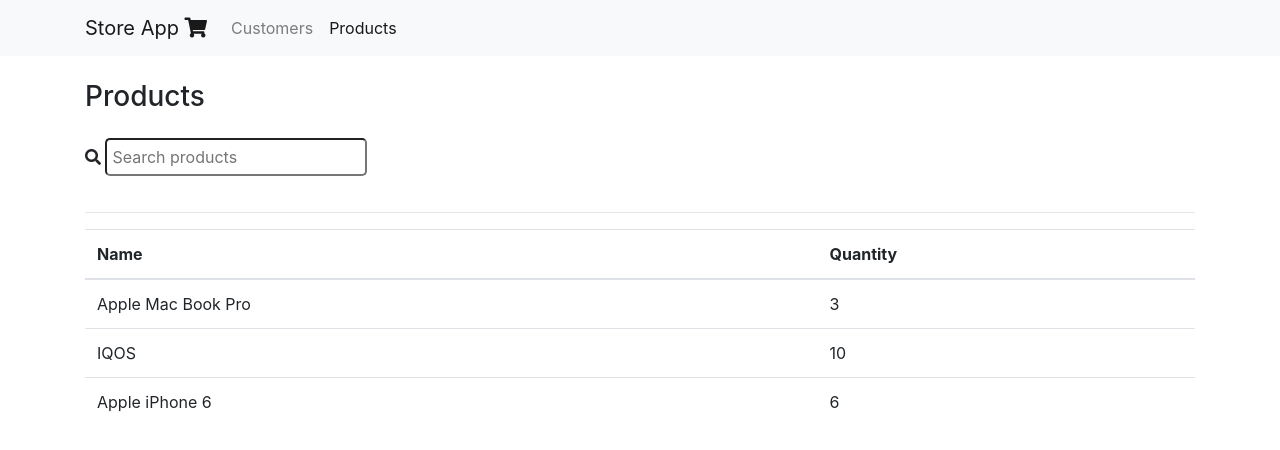
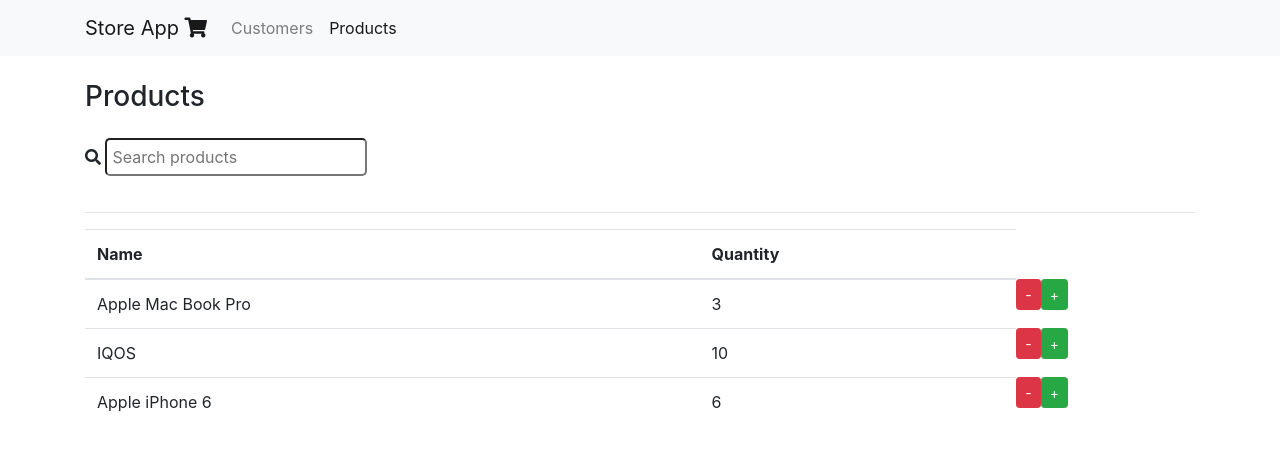
Before and after one commit to dusankaK/store-app, a Vue app: page /products in a window 1280 px wide. Shown: the top 450 px of the page. Built offline with nearby package versions, Linux system fonts and the light colour scheme; the HTML template or start-up script is replaced by a standard one.

Commit message:
Zadatak 7

```diff
--- a/src/components/AppProducts.vue
+++ b/src/components/AppProducts.vue
@@ -17,6 +17,9 @@
                 <tr v-for="product in products" :key="product.id">
                     <td>{{ product.name}}</td>
                     <td>{{ product.quantity}}</td>
+                    <button v-if="product.quantity > 0" @click="decrementProduct(product)" class="btn btn-danger btn-sm">-</button>
+                    <button v-else class="btn btn-danger btn-sm" disabled>-</button>
+                    <button @click="incrementProduct(product)" class="btn btn-success btn-sm">+</button>
                 </tr>
             </tbody>
         </table>
@@ -32,6 +35,16 @@ export default {
         return{
             products: productService.list(),
             searchProduct: '',
+        }
+    },
+
+    methods: {
+        incrementProduct(product){
+            productService.increment(product);
+        },
+
+        decrementProduct(product){
+            productService.decrement(product);
         }
     },
 
```
